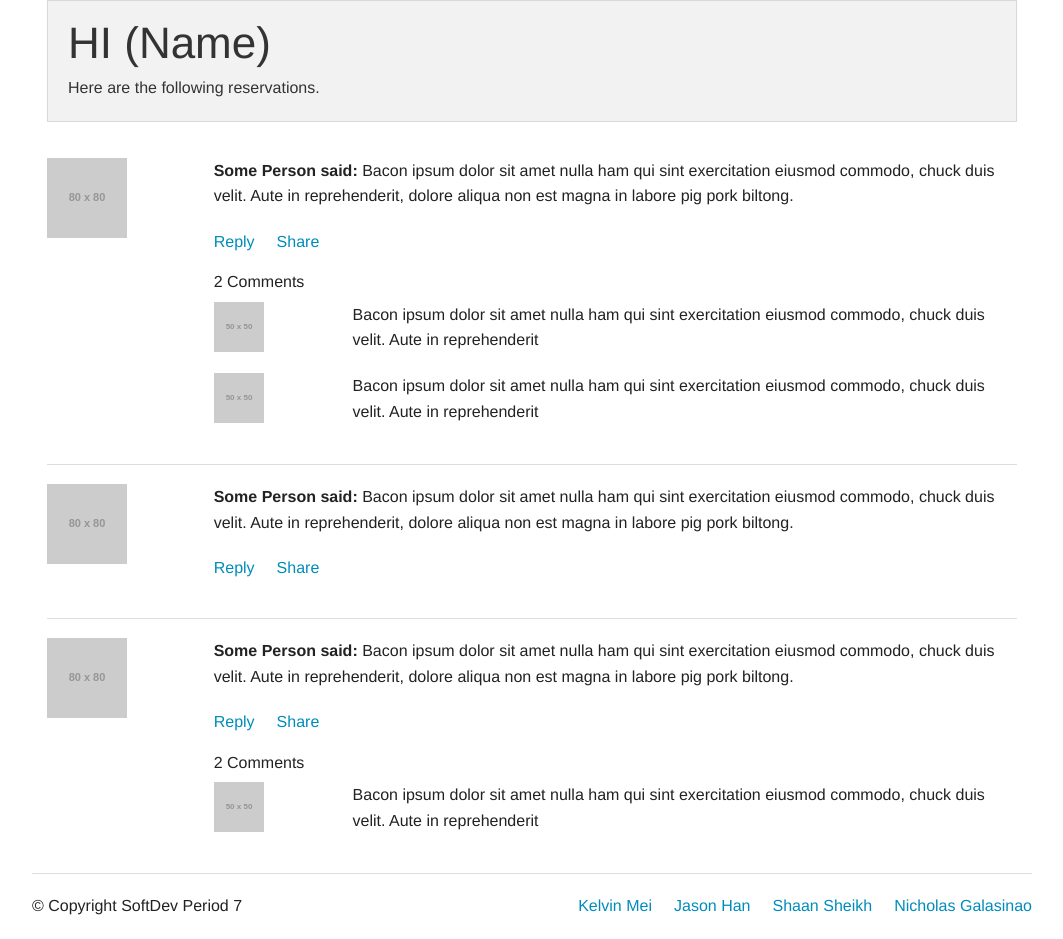
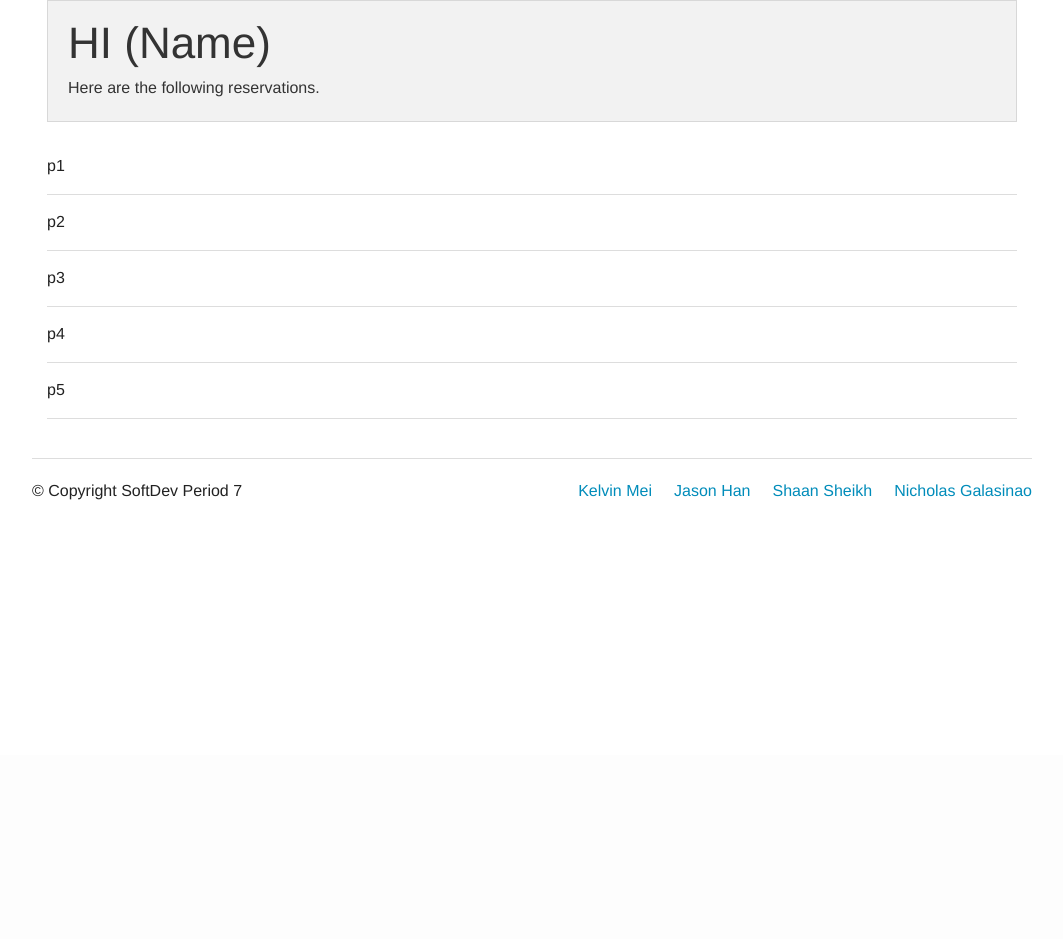
Before and after one commit to stuycs-softdev-fall-2013/proj3-7-PTC, a Flask app: page /teacherpostlogin in a window 1280 px wide. Shown: the part 45-984 px from the top of the page, without its empty margins (108-1171 px from the left). After the commit the page ends 545 px from the top, so only its background shows below. Run offline with Flask 2, Linux system fonts and the light colour scheme; grey boxes labelled with a size stand in for pictures from a placeholder-image service; some libraries are stand-ins or nearby versions.

Commit message:
adding stuff to tpl

```diff
--- a/app.py
+++ b/app.py
@@ -7,7 +7,7 @@ import login
 app=Flask(__name__)
 app.secret_key = "PTC"
 registeredteacherlist = ["Zamansky, Mike", "Brownmykolyk, Topher", "Brooks, Peter", "Cocoros, Jim"]
-
+zparents = ["p1","p2","p3","p4","p5"]
 
 @app.route('/',methods=["POST","GET"])
 def home():
@@ -79,7 +79,7 @@ def ppl():
 def tpl():
 #IMPORTANT, implement a check for login so that people cannot just type in the url! Implement after this page is done
         if request.method == 'GET':
-                return render_template("teacherpostlogin.html")
+                return render_template("teacherpostlogin.html", zparents = zparents, length = len(zparents))
 
 @app.route('/logout',methods=["POST","GET"])
 def logout():
--- a/templates/teacherpostlogin.html
+++ b/templates/teacherpostlogin.html
@@ -64,70 +64,22 @@
   <!-- End Header and Nav -->
   <div class="row">
 
-    <!-- Main Feed -->
+   <!-- Main Feed -->
     <!-- This has been source ordered to come first in the markup (and on small devices) but to be to the right of the nav on larger screens -->
     <div class="large-12 columns">
 
+      {% for i in range(length) %}
       <!-- Feed Entry -->
       <div class="row">
-        <div class="large-2 columns small-3"><img src="http://placehold.it/80x80&text=[img]" /></div>
         <div class="large-10 columns">
-          <p><strong>Some Person said:</strong> Bacon ipsum dolor sit amet nulla ham qui sint exercitation eiusmod commodo, chuck duis velit. Aute in reprehenderit, dolore aliqua non est magna in labore pig pork biltong.</p>
-          <ul class="inline-list">
-            <li><a href="">Reply</a></li>
-            <li><a href="">Share</a></li>
-          </ul>
 
-
-          <h6>2 Comments</h6>
-          <div class="row">
-            <div class="large-2 columns small-3"><img src="http://placehold.it/50x50&text=[img]" /></div>
-            <div class="large-10 columns"><p>Bacon ipsum dolor sit amet nulla ham qui sint exercitation eiusmod commodo, chuck duis velit. Aute in reprehenderit</p></div>
-          </div>
-          <div class="row">
-            <div class="large-2 columns small-3"><img src="http://placehold.it/50x50&text=[img]" /></div>
-            <div class="large-10 columns"><p>Bacon ipsum dolor sit amet nulla ham qui sint exercitation eiusmod commodo, chuck duis velit. Aute in reprehenderit</p></div>
-          </div>
+	  {% print zparents[i] %}
         </div>
       </div>
       <!-- End Feed Entry -->
 
       <hr />
-
-      <!-- Feed Entry -->
-      <div class="row">
-        <div class="large-2 columns small-3"><img src="http://placehold.it/80x80&text=[img]" /></div>
-        <div class="large-10 columns">
-          <p><strong>Some Person said:</strong> Bacon ipsum dolor sit amet nulla ham qui sint exercitation eiusmod commodo, chuck duis velit. Aute in reprehenderit, dolore aliqua non est magna in labore pig pork biltong.</p>
-          <ul class="inline-list">
-            <li><a href="">Reply</a></li>
-            <li><a href="">Share</a></li>
-          </ul>
-        </div>
-      </div>
-      <!-- End Feed Entry -->
-
-      <hr />
-
-      <!-- Feed Entry -->
-      <div class="row">
-        <div class="large-2 columns small-3"><img src="http://placehold.it/80x80&text=[img]" /></div>
-        <div class="large-10 columns">
-          <p><strong>Some Person said:</strong> Bacon ipsum dolor sit amet nulla ham qui sint exercitation eiusmod commodo, chuck duis velit. Aute in reprehenderit, dolore aliqua non est magna in labore pig pork biltong.</p>
-          <ul class="inline-list">
-            <li><a href="">Reply</a></li>
-            <li><a href="">Share</a></li>
-          </ul>
-
-
-          <h6>2 Comments</h6>
-          <div class="row">
-            <div class="large-2 columns small-3"><img src="http://placehold.it/50x50&text=[img]" /></div>
-            <div class="large-10 columns"><p>Bacon ipsum dolor sit amet nulla ham qui sint exercitation eiusmod commodo, chuck duis velit. Aute in reprehenderit</p></div>
-          </div>
-        </div>
-      </div>
-      <!-- End Feed Entry -->
+      {% endfor %}
 
     </div>
 
```
